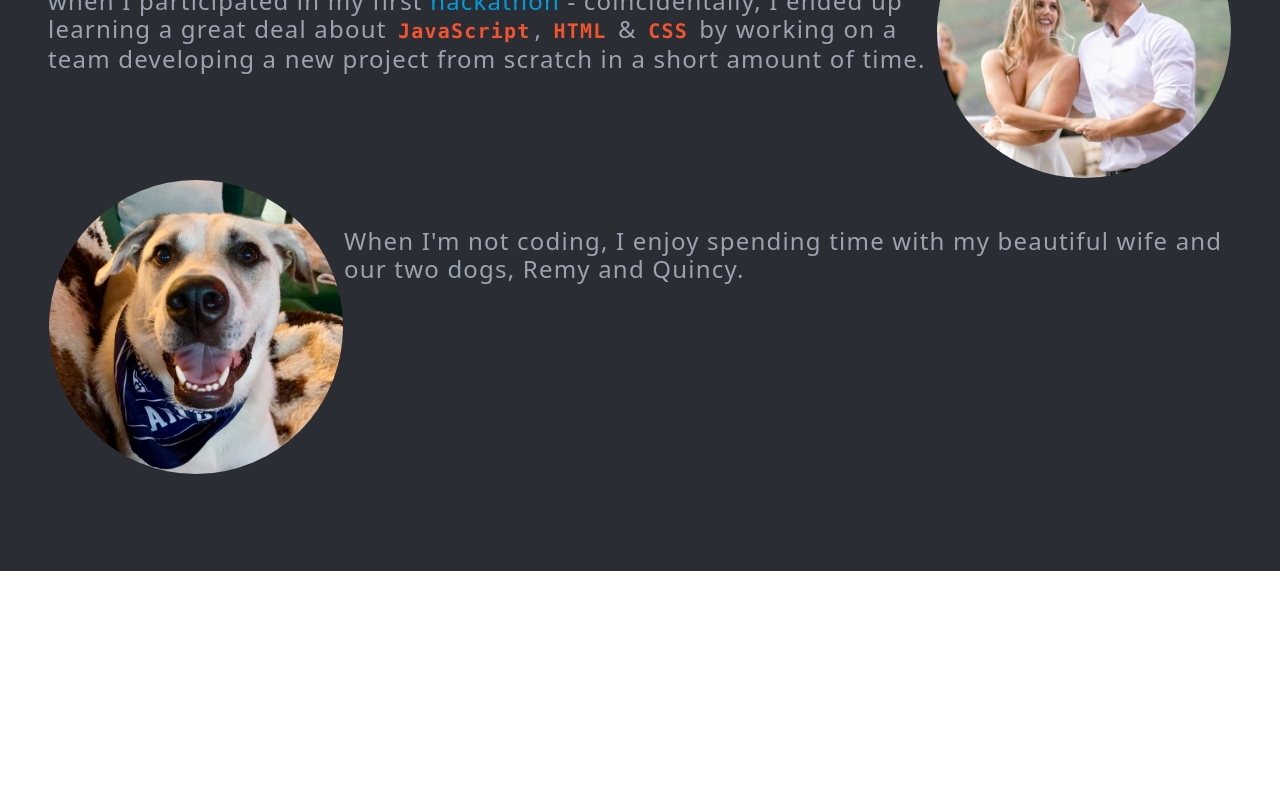
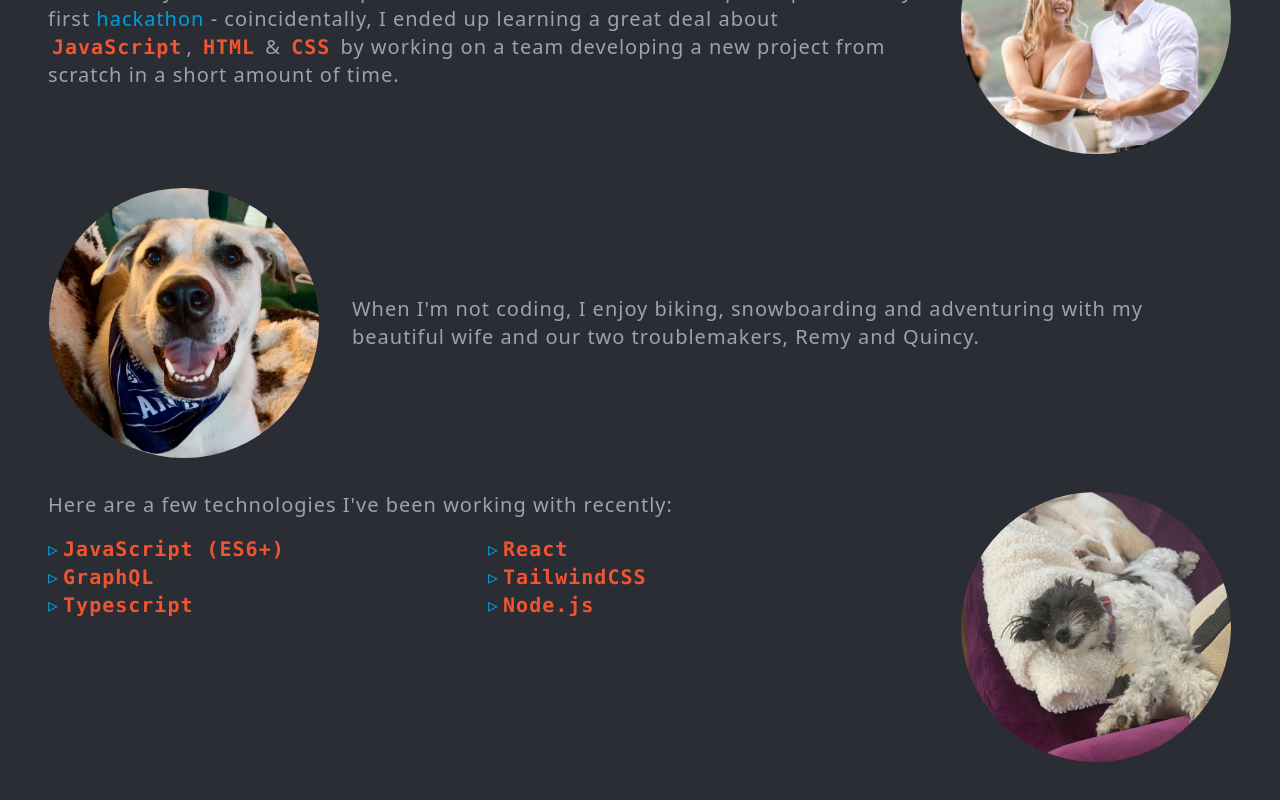
Before and after one commit to jmblalock/next-js-blog, a Next.js app: page /about in a window 1280 px wide. Shown: the part 386-1186 px from the top of the page. Before the commit the page ends 957 px from the top, so only its background shows below. Built offline with nearby package versions, Linux system fonts and the light colour scheme.

Commit message:
about me page work and global tweaks

```diff
--- a/pages/about.js
+++ b/pages/about.js
@@ -5,8 +5,8 @@ export default function About() {
   return (
     <Container>
       <h2 className="text-green-cyan text-4xl font-mono">About Me</h2>
-      <div className="grid grid-cols-4">
-        <p className="col-span-3 pt-12 leading-7 tracking-wider text-2xl text-gray-400">
+      <div className="grid grid-cols-4 gap-8">
+        <p className="self-center md:col-span-3 tracking-wider text-xl text-gray-400">
           Hello! My name is Justin and I enjoy designing and creating things
           that live on the internet. My interest in development started back in
           2017 when I participated in my first{" "}
@@ -34,13 +34,43 @@ export default function About() {
           <img
             className="rounded-full border border-transparent hover:ring-4 hover:ring-dark-blue-grey"
             src="/images/remy.jpeg"
-            alt="My Avatar"
+            alt="Remy Boy"
           />
         </picture>
-        <p className="col-start-2 col-span-3 pt-12 leading-7 tracking-wider text-2xl text-gray-400">
-          When I'm not coding, I enjoy spending time with my beautiful wife and
-          our two dogs, Remy and Quincy.
+        <p className="self-center col-start-2 col-span-3 tracking-wider text-xl text-gray-400">
+          When I'm not coding, I enjoy biking, snowboarding and adventuring with
+          my beautiful wife and our two troublemakers, Remy and Quincy.
         </p>
+        <p className="self-start col-span-3 tracking-wider text-xl text-gray-400">
+          Here are a few technologies I've been working with recently:
+          <ul className="grid grid-cols-2 pt-4">
+            <li>
+              <CodeTag>JavaScript (ES6+)</CodeTag>
+            </li>
+            <li>
+              <CodeTag>React</CodeTag>
+            </li>
+            <li>
+              <CodeTag>GraphQL</CodeTag>
+            </li>
+            <li>
+              <CodeTag>TailwindCSS</CodeTag>
+            </li>
+            <li>
+              <CodeTag>Typescript</CodeTag>
+            </li>
+            <li>
+              <CodeTag>Node.js</CodeTag>
+            </li>
+          </ul>
+        </p>
+        <picture className="">
+          <img
+            className="rounded-full border border-transparent hover:ring-4 hover:ring-dark-blue-grey"
+            src="/images/quincy.jpeg"
+            alt="Quincy Girl"
+          />
+        </picture>
       </div>
     </Container>
   );
--- a/pages/index.js
+++ b/pages/index.js
@@ -25,10 +25,10 @@ export default function Home() {
       </div>
       <p className="pt-12 leading-7 tracking-wider text-2xl text-gray-400">
         I'm an Austin-based software engineer who specializes in designing and
-        bulding exceptional digital experiences. <br />
-        Currently, I am pursuing <CodeTag>React</CodeTag>,{" "}
-        <CodeTag>Node.js</CodeTag>, <CodeTag>GraphQL</CodeTag>, and{" "}
-        <CodeTag>TypeScript</CodeTag> based projects.
+        bulding exceptional digital experiences. Currently, I am pursuing{" "}
+        <CodeTag>React</CodeTag>, <CodeTag>Node.js</CodeTag>,{" "}
+        <CodeTag>GraphQL</CodeTag>, and <CodeTag>TypeScript</CodeTag> based
+        projects.
       </p>
       <div className="flex pt-12">
         <Link href="mailto:justin.m.blalock@gmail.com">
--- a/styles/globals.css
+++ b/styles/globals.css
@@ -2,6 +2,15 @@
 @tailwind components;
 @tailwind utilities;
 
-/* body {
-  @apply bg-raisin-black;
-} */
+@layer base {
+  body {
+    @apply bg-raisin-black;
+  }
+}
+
+@layer components {
+  li::before {
+    content: "▹";
+    color: #009ddc;
+  }
+}
```
